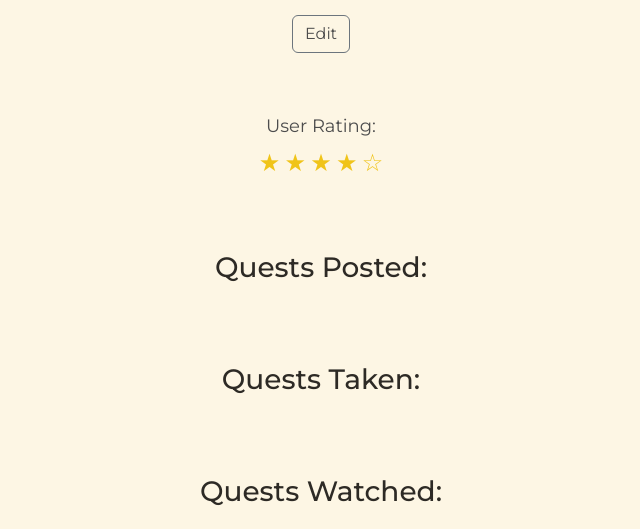
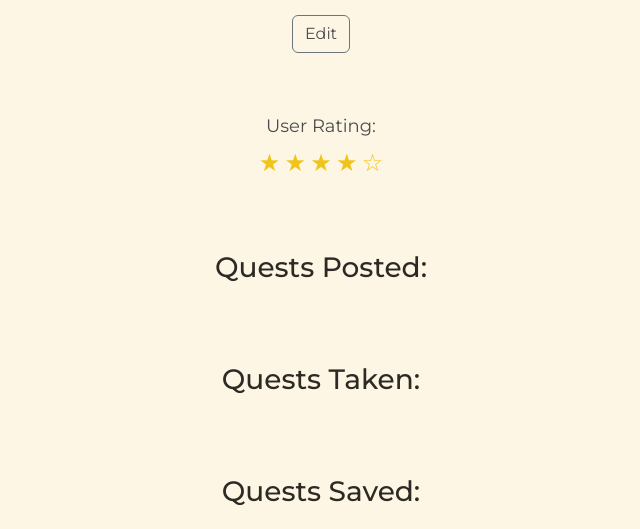
Before and after one commit to Kairooe/1800_202410_BBY11, a plain HTML site: page 1800_BBY11/profile.html in a window 1280 px wide. Shown: the part 271-800 px from the top of the page, without its empty margins (319-959 px from the left). Drawn offline with nearby package versions, Linux system fonts and the light colour scheme; no server answers.

Commit message:
text Change

```diff
--- a/1800_BBY11/profile.html
+++ b/1800_BBY11/profile.html
@@ -94,7 +94,7 @@
     </div>
 
     <div class="container job-container text-center">
-        <h3>Quests Watched:</h3>
+        <h3>Quests Saved:</h3>
         <div class="row quests-posted" id="watchedQuestsContainer">
             <!-- Cards will be dynamically populated here -->
         </div>
```
